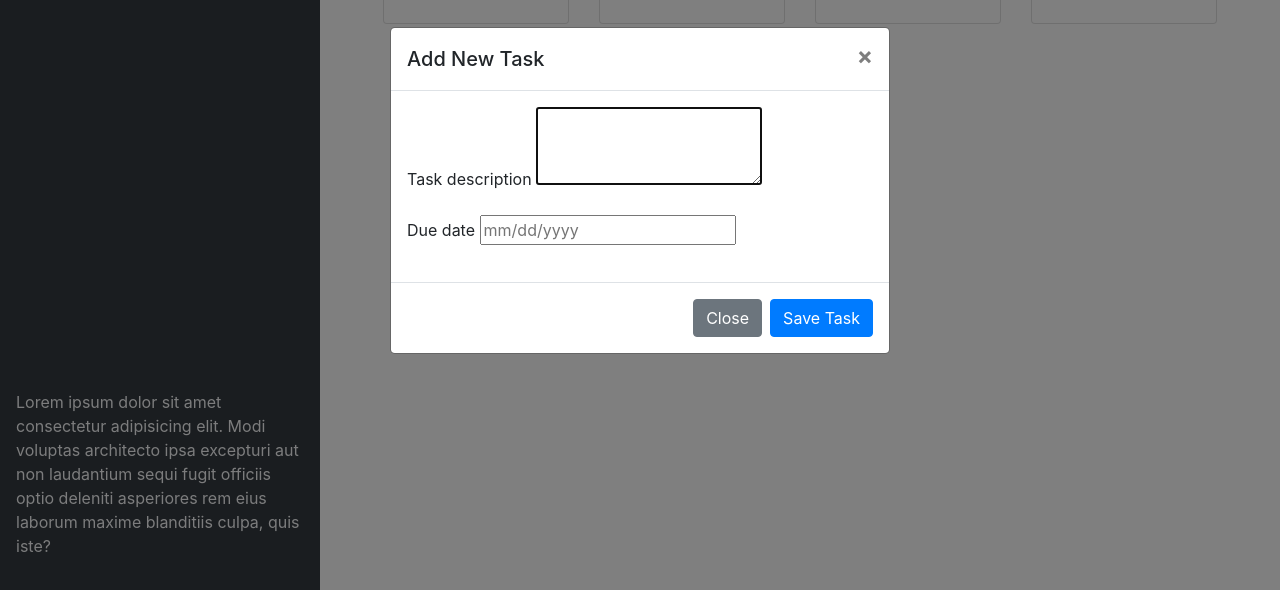
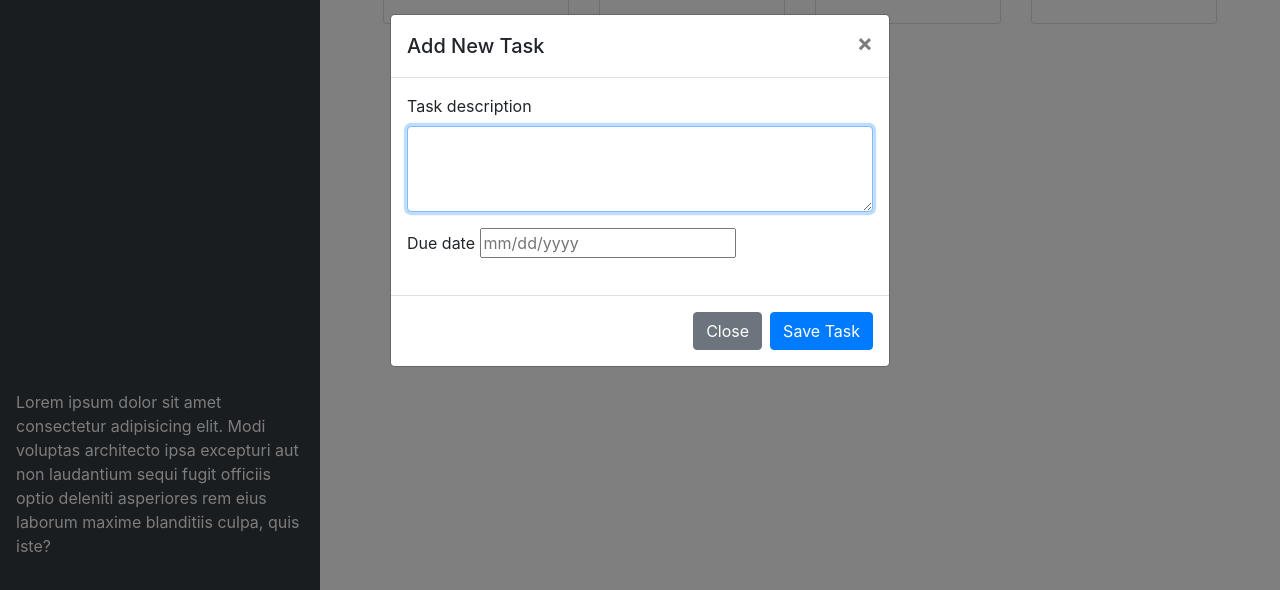
Before and after one commit to lissygonz/taskmaster-pro, a plain HTML site: page index.html in a window 1280 px wide. Both pictures are taken after a click on the button "Add Task". Shown: the part 210-800 px from the top of the page. Drawn offline with nearby package versions, Linux system fonts and the light colour scheme.

Commit message:
updated task section

```diff
--- a/index.html
+++ b/index.html
@@ -103,7 +103,7 @@
           <form>
             <div class="form-group">
               <label for="modalTaskDescription">Task description</label>
-              <textarea id="modalTaskDescription" rows="3"></textarea>
+              <textarea id="modalTaskDescription" rows="3" class="form-control"></textarea>
             </div>
             <div class="form-group">
               <label for="modalDueDate">Due date</label>
```
